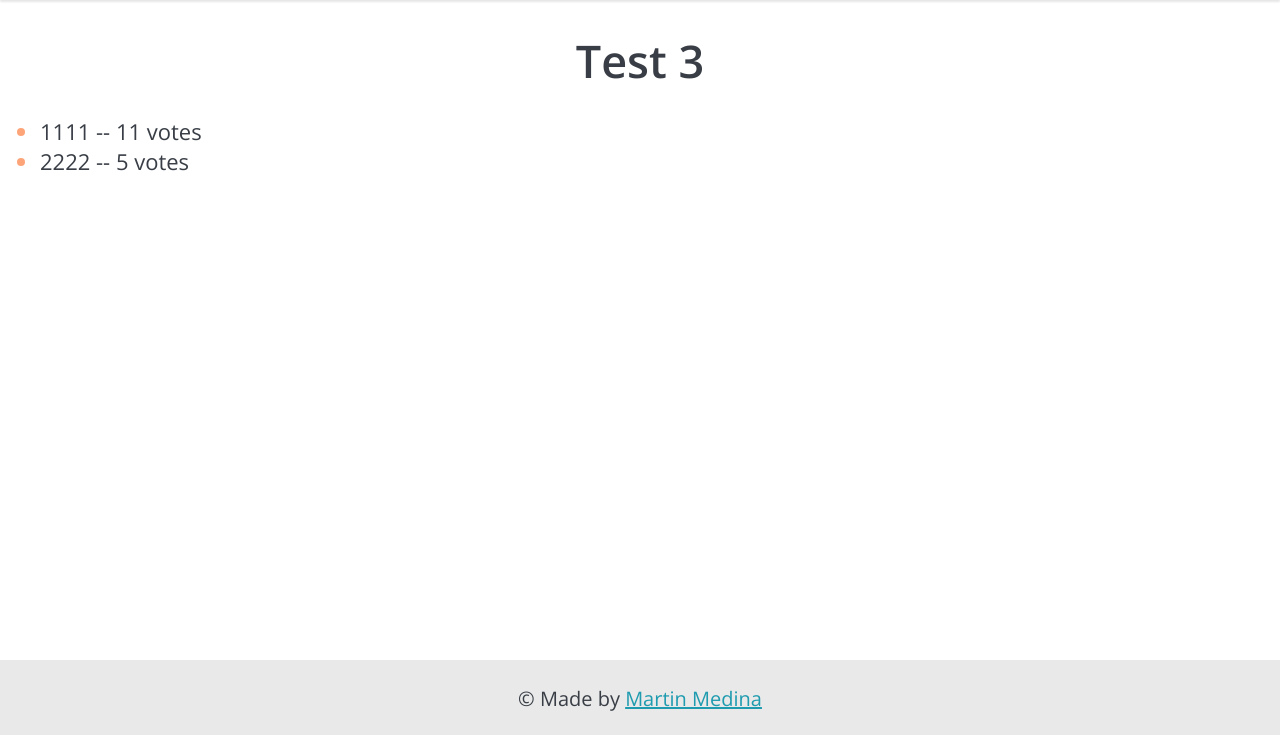
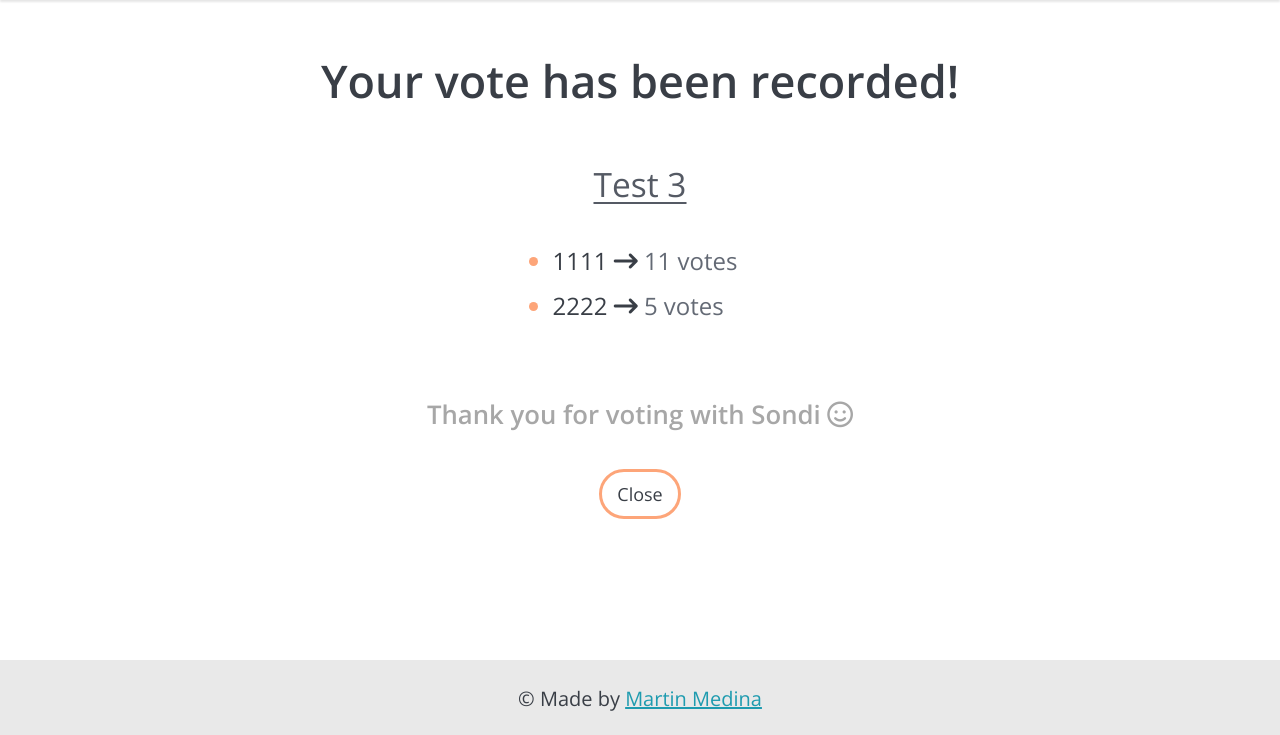
Before and after one commit to medinammartin3/Sondi, a Django app: page /polls/results/26/ in a window 1280 px wide. Shown: the part 65-800 px from the top of the page. Run offline with Django 4.2, Linux system fonts and the light colour scheme; data comes from the database, SQL or seed files in the repository; both versions use the stored data as it was after the commit; some libraries are stand-ins or nearby versions.

Commit message:
results html and css

```diff
--- a/polls/static/polls/style.css
+++ b/polls/static/polls/style.css
@@ -9,8 +9,16 @@ h1{
 
 h2{
     font-size: 32px;
-    color: #606772;
+    font-weight: 450;
+    color: #555a64;
     margin-bottom: 15px;
+    text-decoration: underline;
+    text-decoration-thickness: 2px;
+    text-underline-offset: 5px;
+}
+
+h3{
+    color: #919191;
 }
 
 form{
@@ -59,6 +67,10 @@ input:placeholder-shown{
 
 .delete-button{
     border: none;
+}
+
+.choice-form{
+    margin-left: 55px;
 }
 
 .choice-form i{
@@ -189,12 +201,10 @@ opacity: 0.75;
 
 #polls-index-main h2{
     margin-top: 40px;
-    text-decoration: underline;
 }
 
-h3{
+#polls-index-main h3{
     margin: 0;
-    color: #919191;
 }
 
 #search-form i{
@@ -208,15 +218,14 @@ h3{
 }
 
 #search-button{
+    font-size: 20.5px;
     margin: 10px 0 0 0;
-    color: whitesmoke;
-    background-color: #1e9baf;
-    border: solid #1e9baf 3px;
+    border: solid #1e9baf 2px;
+    padding: 8px;
 }
 
 #search-button:hover{
-    text-decoration-color: whitesmoke;
-    background-color: #1e9baf;
+    background-color: #c6f7ff;
 }
 
 #public-questions-list{
@@ -228,6 +237,10 @@ h3{
     border-radius: 10px;
     font-size: 19px;
     overflow: auto;
+}
+
+#public-questions-list ul{
+    margin: 12px 0;
 }
 
 #public-questions-list li{
@@ -275,3 +288,31 @@ background: #b4b4b4;
 #public-questions-list a:hover{
     color: #dc8559;
 }
+
+#results-main h1{
+    margin: 50px 0;
+}
+
+#results-main h2{
+    font-size: 33.5px;
+}
+
+#results-main li{
+    margin-bottom: 12px;
+    font-size: 24px;
+}
+
+#results-main h3{
+    color: #a7a7a7;
+    margin: 40px 0 50px 0;
+}
+
+.choice-list{
+    margin: 0px 30px 5px 0;
+    display: flex;
+    justify-content: center;
+}
+
+#number-votes{
+    color: #646a75;
+}
--- a/polls/templates/polls/results.html
+++ b/polls/templates/polls/results.html
@@ -12,13 +12,24 @@ class="selected"
 {% endblock %}
 
 {% block content %}
-<main>
-    <h1>{{ question.question_text }}</h1>
-    <ul>
-        {% for choice in question.choice_set.all %}
-            <li>{{ choice.choice_text }} -- {{ choice.votes }} vote{{ choice.votes|pluralize }}</li>
-        {% endfor %}
-    </ul>
+<main id="results-main">
+    <h1>Your vote has been recorded!</h1>
+    <h2>{{ question.question_text }}</h2>
+    <div class="choice-list">
+        <!-- TODO: make graph (choice between normal or graph display) -->
+        <ul>
+            {% for choice in question.choice_set.all %}
+                <li>
+                    <span id="choice-text">{{ choice.choice_text }}</span>
+                    <i class="fa-solid fa-arrow-right-long"></i>
+                    <span id="number-votes">{{ choice.votes }} vote{{ choice.votes|pluralize }}</span>
+                </li>
+            {% endfor %}
+        </ul>
+    </div>
+
+    <h3>Thank you for voting with Sondi <i class="fa-regular fa-face-smile"></i></h3>
+    <a href="{% url 'home:index' %}" class="button">Close</a>
 </main>
 
 {% endblock %}
--- a/polls/views.py
+++ b/polls/views.py
@@ -38,7 +38,7 @@ class IndexView(generic.ListView, generic.FormView):
 
 # TODO: implement updateView to vote
 # class VoteView(generic.UpdateView):
-#     model = Choice
+#     model = Question
 #     form_class = VoteForm
 #     template_name = 'polls/vote.html'
 
```
Also changed, not shown: db.sqlite3.
